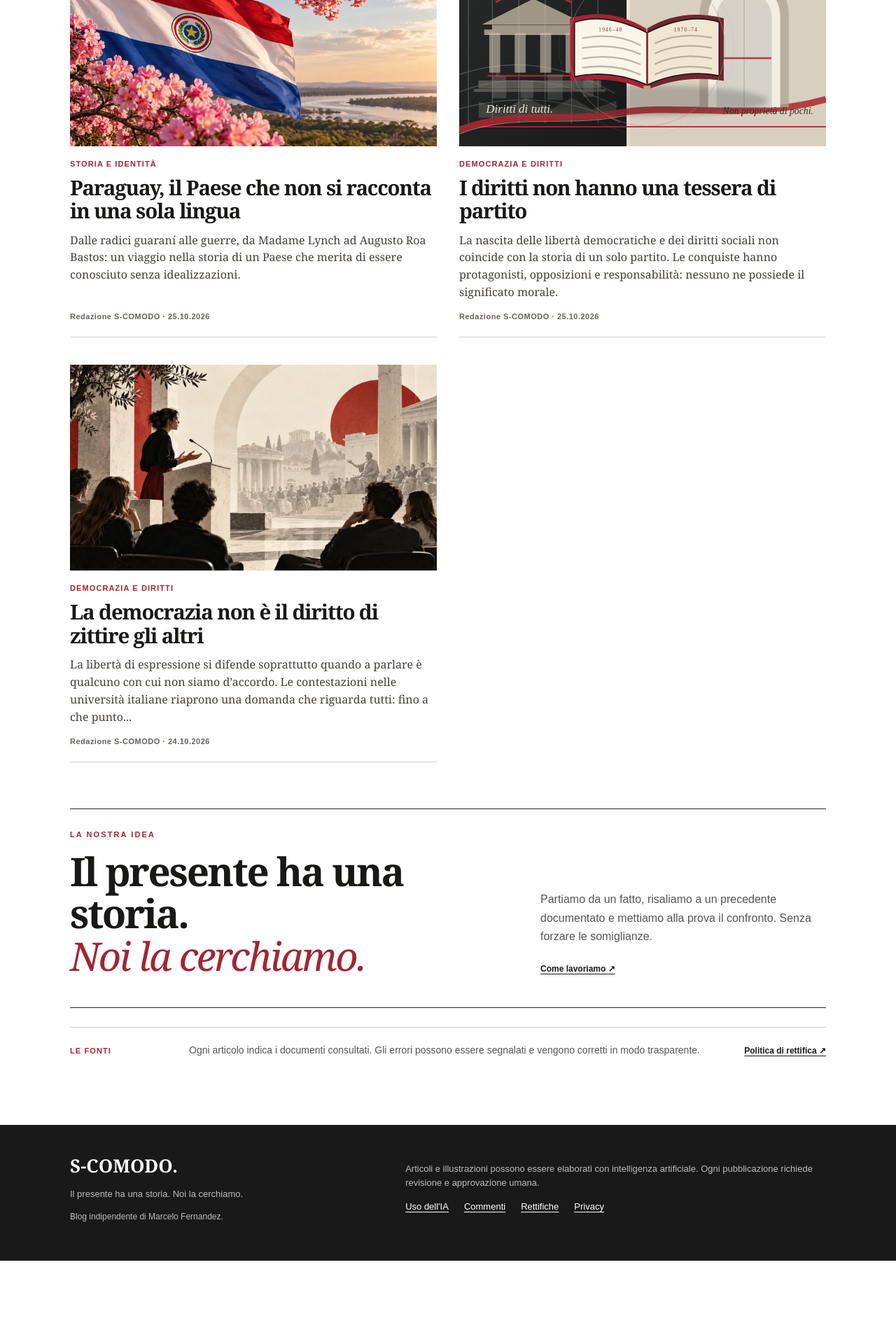
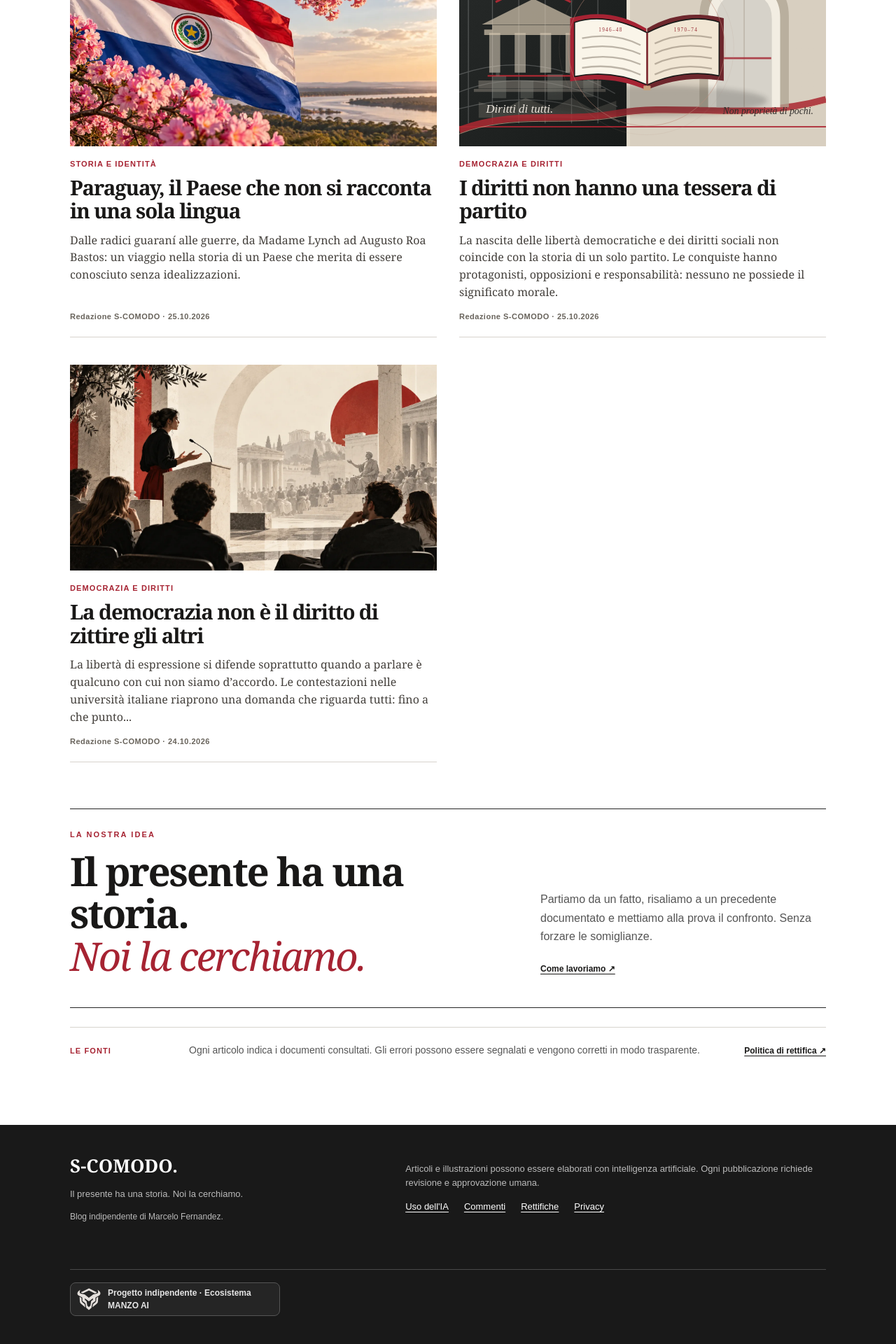
Before and after one commit to manzo8b/s-comodo, a Jekyll site: the page built from index.html, in a window 1280 px wide. Shown: the part 2956-4876 px from the top of the page at 70% size. Built offline with Jekyll 4.4.1, drawn with Linux system fonts in a browser that asks for light colours; before the commit the page ends 4757 px from its top, so only the background shows below that.

Commit message:
brand(s-comodo): add independent MANZO AI ecosystem footer signature
Official vector mark at bottom, linked identity; localized labels where appropriate. Independent project identities unchanged. CI passed and deployment verified after merge.

```diff
--- a/_layouts/default.html
+++ b/_layouts/default.html
@@ -43,5 +43,6 @@
 <div><strong>S-COMODO.</strong><p>Il presente ha una storia. Noi la cerchiamo.</p><p class="footer-owner">Blog indipendente di {{ site.owner }}.</p></div>
 <div class="footer-disclosure"><p>Articoli e illustrazioni possono essere elaborati con intelligenza artificiale. Ogni pubblicazione richiede revisione e approvazione umana.</p><div class="footer-links"><a href="{{ '/uso-ia/' | relative_url }}">Uso dell'IA</a><a href="{{ '/politica-commenti/' | relative_url }}">Commenti</a><a href="{{ '/rettifiche/' | relative_url }}">Rettifiche</a><a href="{{ '/privacy/' | relative_url }}">Privacy</a></div></div>
 {% endif %}
+<div class="manzo-footer-credit"><a href="https://manzo8b.github.io/manzo-ai/" target="_blank" rel="noopener noreferrer" aria-label="MANZO AI — ecosistema creativo e digitale"><img src="{{ '/assets/images/manzo-ai-mark.svg' | relative_url }}" width="34" height="33" alt="" aria-hidden="true" loading="lazy"><span>{% if is_spanish %}Proyecto independiente · Ecosistema MANZO AI{% elsif is_english %}Independent project · MANZO AI ecosystem{% else %}Progetto indipendente · Ecosistema MANZO AI{% endif %}</span></a></div>
 </div></footer>
 </body></html>
--- a/assets/css/main.css
+++ b/assets/css/main.css
@@ -140,3 +140,14 @@ main{min-height:50vh}h1,h2,h3{line-height:1.14;letter-spacing:-.04em}h1{font-siz
 .article-share-status:empty{display:none}
 @media(max-width:680px){.article-actions-row{display:grid;grid-template-columns:1fr 1fr}.article-share-button{padding-inline:10px}.article-actions-comment{grid-column:1/-1;margin:0}}
 @media(max-width:360px){.article-actions-row{grid-template-columns:1fr}.article-actions-comment{grid-column:auto}}
+
+
+/* MANZO AI ecosystem signature: editorial independence stays explicit. */
+.manzo-footer-credit{grid-column:1/-1;border-top:1px solid #494949;padding-top:18px;margin-top:2px}
+.manzo-footer-credit a{display:inline-flex;align-items:center;gap:10px;min-height:46px;color:#FFFFFF;text-decoration:none;font:600 12px/1.5 Arial,Helvetica,sans-serif;max-width:300px;border-radius:8px;padding:5px 9px;border:1px solid #555;background:#252525}
+.manzo-footer-credit a:hover{border-color:#c4c4c4;background:#333;color:#fff}
+.manzo-footer-credit a:focus-visible{outline:3px solid #FFFFFF;outline-offset:3px}
+.manzo-footer-credit img{width:34px;height:33px;object-fit:contain;flex-shrink:0;filter:invert(1)}
+.manzo-footer-credit span{display:block;color:#e6e6e6}
+@media(max-width:680px){.manzo-footer-credit{margin-top:8px;padding-top:16px}.manzo-footer-credit a{max-width:100%}}
+@media print{.manzo-footer-credit{display:none}}
```
Also changed, not shown: .github/workflows/manzo-footer-qa.yml (added), assets/images/manzo-ai-mark.svg (added).
